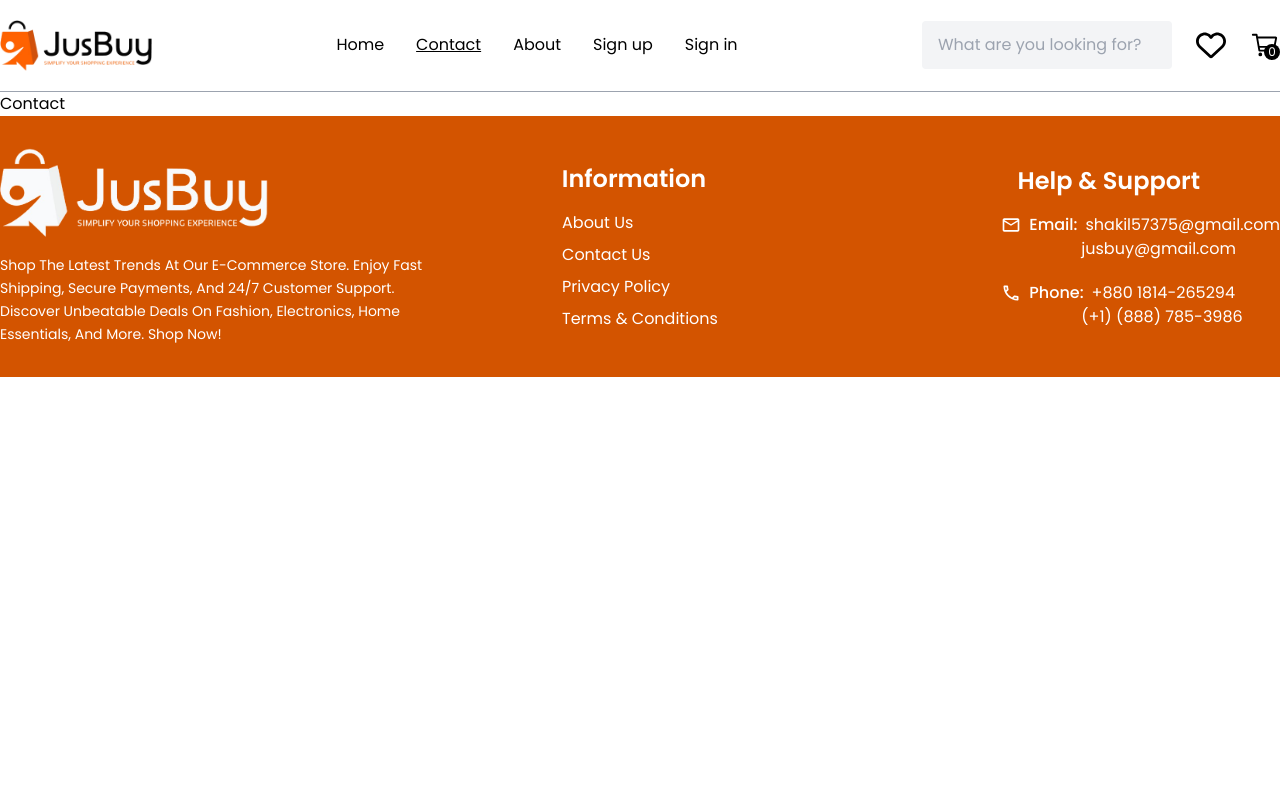
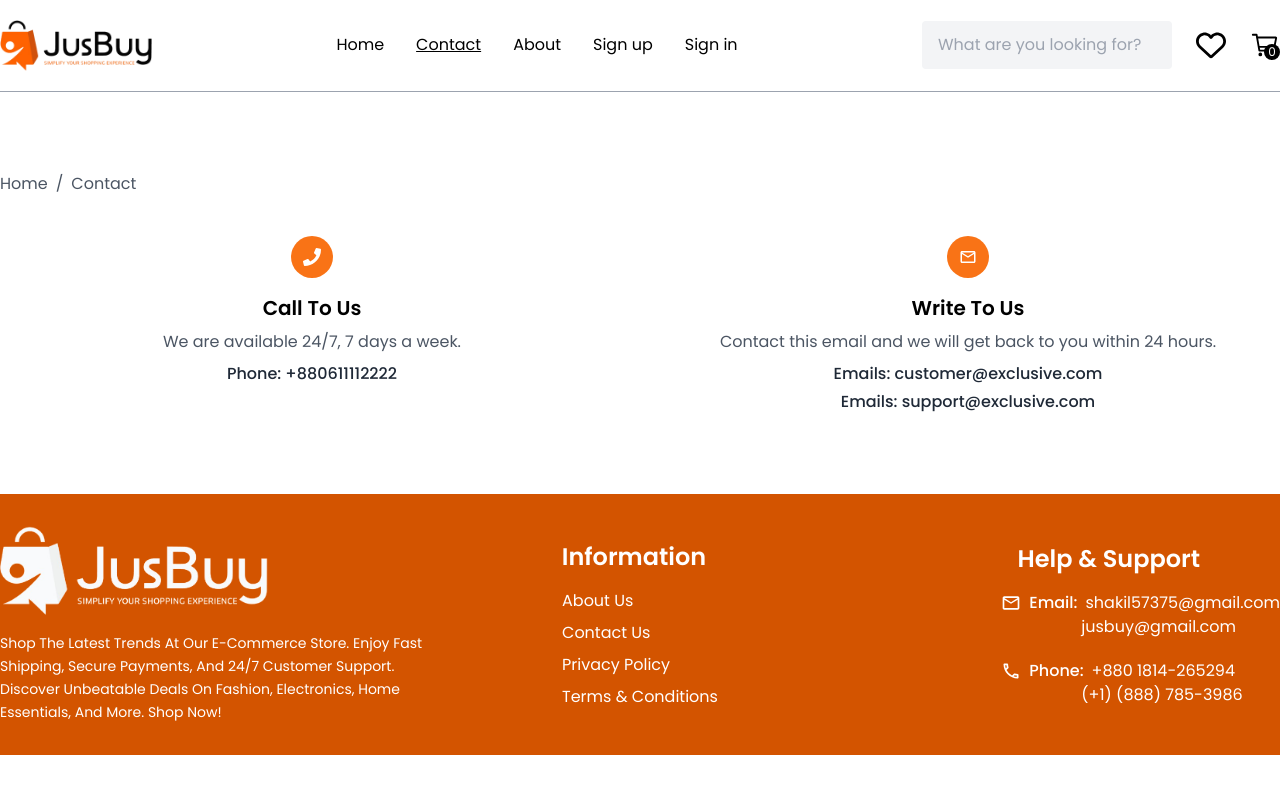
Before and after one commit to Shakil57375/jus-buy, a Next.js app: page /contact in a window 1280 px wide. Shown: the top 794 px of the page. Built offline with nearby package versions, Linux system fonts and the light colour scheme.

Commit message:
contact page added

```diff
--- a/app/(website)/(pages)/contact/page.jsx
+++ b/app/(website)/(pages)/contact/page.jsx
@@ -1,9 +1,57 @@
-import React from 'react'
+// pages/contact.js
+import React from "react";
+import { FaPhone } from "react-icons/fa";
+import { MdOutlineMail } from "react-icons/md";
 
 const Contact = () => {
   return (
-    <div>Contact</div>
-  )
-}
+    <div className="container mx-auto my-20">
+      {/* Breadcrumb */}
+      <div className="flex items-center space-x-2 text-gray-600">
+        <a href="#" className="text-gray-600 hover:underline">
+          Home
+        </a>
+        <span>/</span>
+        <span>Contact</span>
+      </div>
 
-export default Contact
+      {/* Contact Section */}
+      <div className="grid grid-cols-1 md:grid-cols-2 gap-8 mt-10">
+        {/* Call Us Section */}
+        <div className="text-center">
+          <div className="flex justify-center">
+            <div className="bg-orange-500 p-3 rounded-full">
+              <FaPhone className="text-white text-lg"/>
+            </div>
+          </div>
+          <h2 className="text-xl font-semibold mt-4">Call To Us</h2>
+          <p className="text-gray-600 mt-2">
+            We are available 24/7, 7 days a week.
+          </p>
+          <p className="text-gray-800 mt-2 font-medium">Phone: +880611112222</p>
+        </div>
+
+        {/* Write to Us Section */}
+        <div className="text-center">
+          <div className="flex justify-center">
+            <div className="bg-orange-500 p-3 rounded-full">
+              <MdOutlineMail className="text-white text-lg"/>
+            </div>
+          </div>
+          <h2 className="text-xl font-semibold mt-4">Write To Us</h2>
+          <p className="text-gray-600 mt-2">
+            Contact this email and we will get back to you within 24 hours.
+          </p>
+          <p className="text-gray-800 mt-2 font-medium">
+            Emails: customer@exclusive.com
+          </p>
+          <p className="text-gray-800 mt-1 font-medium">
+            Emails: support@exclusive.com
+          </p>
+        </div>
+      </div>
+    </div>
+  );
+};
+
+export default Contact;
--- a/components/custom/ProductItem.jsx
+++ b/components/custom/ProductItem.jsx
@@ -2,17 +2,22 @@
 import { FaHeart, FaRegHeart } from "react-icons/fa";
 import Image from "next/image";
 import { useShopContext } from "@/app/context/ShopContext";
-import React from "react";
+import React, { useState } from "react";
 import Link from "next/link";
 import RatingComponent from "../Ui/RatingComponent";
 
 const ProductItem = ({ product }) => {
   const { currency, wishList, toggleWishList } = useShopContext();
+  const [isHovered, setIsHovered] = useState(false); // State to track hover
 
   return (
     <Link href={`/products/${product._id.toString()}`}>
-      <div className="relative m-10 flex w-full max-w-xs flex-col overflow-hidden rounded-lg ">
-        <div className=" mx-3 mt-3 h-60 overflow-hidden rounded-xl relative">
+      <div
+        className="relative m-10 flex w-full max-w-xs flex-col overflow-hidden rounded-lg"
+        onMouseEnter={() => setIsHovered(true)}
+        onMouseLeave={() => setIsHovered(false)}
+      >
+        <div className="mx-3 mt-3 h-60 overflow-hidden rounded-xl relative">
           <Image
             src={product.images[0]}
             layout="responsive"
@@ -21,29 +26,45 @@
             height={250}
             className="rounded-lg transition duration-500 hover:scale-125"
           />
+
           {/* Wishlist Button */}
           <button
             className="text-xl ml-4 absolute top-3 right-3 bg-white p-3 rounded-full"
-            onClick={() => toggleWishList(product?._id)}
+            onClick={(e) => {
+              e.preventDefault(); // Prevent link navigation
+              toggleWishList(product?._id);
+            }}
           >
             {/* {wishList[product?._id] ? (
               <FaHeart className="text-red-500" />
-            ) : (
-                )} */}
-            <FaRegHeart className="text-gray-500" />
+            ) : ( */}
+              <FaRegHeart className="text-gray-500" />
+            {/* )} */}
           </button>
+
+          {/* Add to Cart button (appears on hover) */}
+          {isHovered && (
+            <button
+              className="absolute bottom-0 w-full py-3 text-white bg-[#FE6201] text-center font-semibold"
+              onClick={(e) => e.preventDefault()} // Prevent link navigation
+            >
+              Add To Cart
+            </button>
+          )}
         </div>
+
         <div className="mt-4 px-5 pb-5">
           <h5 className="text-base leading-6 tracking-tight text-black font-medium">
             {product.name}
           </h5>
-          <div className="mt-2 mb-5 flex items-center justify-between py-2 ">
+          <div className="mt-2 mb-5 flex items-center justify-between py-2">
             <p>
               <span className="text-base font-medium text-[#FE6201]">
                 {currency}
                 {product.discountPrice}
               </span>
             </p>
+
             {/* Rating Section */}
             <div className="flex items-center gap-1">
               <RatingComponent value={product.rating} />
```
Also changed, not shown: app/(website)/(pages)/searchProduct/page.jsx (renamed from app/(website)/(pages)/searchProduct/page.js).
